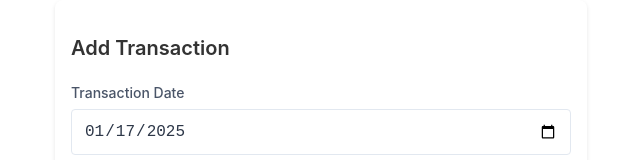
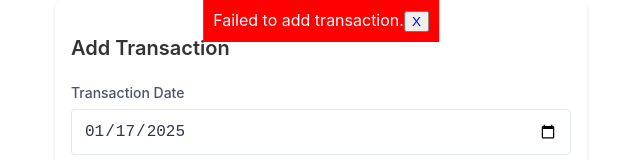
Before and after one commit to mscieszka/ztp-budgeting-app, a React (Create React App) app in the folder frontend/: page / in a window 1280 px wide. Both pictures are taken after typing "Sample" into the empty fields and a click on the button "Add Transaction". Shown: the top 160 px of the page, without its empty margins (319-959 px from the left). Built offline with nearby package versions, Linux system fonts and the light colour scheme; no server answers.

Commit message:
changed notifications, now it's possible to add decimal amount of expense/income

```diff
--- a/frontend/src/App.js
+++ b/frontend/src/App.js
@@ -19,6 +19,10 @@ const App = () => {
   });
 
   const [transactions, setTransactions] = useState([]);
+  const [notification, setNotification] = useState({
+    message: "",
+    type: "", // 'success' or 'error'
+  });
 
   const handleChange = (e) => {
     const { name, value } = e.target;
@@ -44,12 +48,20 @@ const App = () => {
       }
 
       const data = await response.json();
-      alert("Transaction added successfully: " + JSON.stringify(data));
+
+      setNotification({
+        message: "Transaction added successfully!",
+        type: "success",
+      });
+
       fetchSummary();
       fetchTransactions();
     } catch (error) {
       console.error("Error adding transaction:", error);
-      alert("Failed to add transaction.");
+      setNotification({
+        message: "Failed to add transaction.",
+        type: "error",
+      });
     }
   };
 
@@ -86,7 +98,10 @@ const App = () => {
       });
 
       if (response.ok) {
-        alert("Transaction deleted successfully!");
+        setNotification({
+          message: "Transaction deleted successfully!",
+          type: "success",
+        });
         fetchTransactions();
         fetchSummary();
       } else {
@@ -94,7 +109,10 @@ const App = () => {
       }
     } catch (error) {
       console.error("Error deleting transaction:", error);
-      alert("Failed to delete transaction.");
+      setNotification({
+        message: "Failed to delete transaction.",
+        type: "error",
+      });
     }
   };
 
@@ -105,6 +123,13 @@ const App = () => {
 
   return (
     <div>
+      {notification.message && (
+        <div className={`notification ${notification.type}`}>
+          <span>{notification.message}</span>
+          <button onClick={() => setNotification({ message: "", type: "" })}>X</button>
+        </div>
+      )}
+
       <div className="form-container">
         <h3>Add Transaction</h3>
         <form onSubmit={handleSubmit}>
@@ -151,14 +176,15 @@ const App = () => {
               onChange={handleChange}
               required
               min="0"
-            step="1"
-            max="10000000"
+              step="0.01" // Changed to allow decimal values
             />
           </div>
 
           <button type="submit">Add Transaction</button>
         </form>
       </div>
+
+      {/* Summary Section */}
       <div className="summary-container">
         <section className="summary-section">
           <h3>Summary</h3>
@@ -180,6 +206,7 @@ const App = () => {
           </div>
         </section>
 
+        {/* Transactions Table */}
         <section className="transactions-section">
           <h3>Transaction Details</h3>
           <div className="table-container">
--- a/frontend/src/index.css
+++ b/frontend/src/index.css
@@ -11,3 +11,23 @@ code {
   font-family: source-code-pro, Menlo, Monaco, Consolas, 'Courier New',
     monospace;
 }
+
+.notification {
+  position: fixed;
+  left: 50%;
+  transform: translateX(-50%);
+  padding: 10px;
+  color: white;
+}
+
+.notification.success {
+  background-color: green;
+}
+
+.notification.error {
+  background-color: red;
+}
+
+.notification button {
+  color: blue;
+}
```
Also changed, not shown: 1 other file (tests, documents, lock files or other folders). Lines whose indentation alone changed are shown as unchanged.
